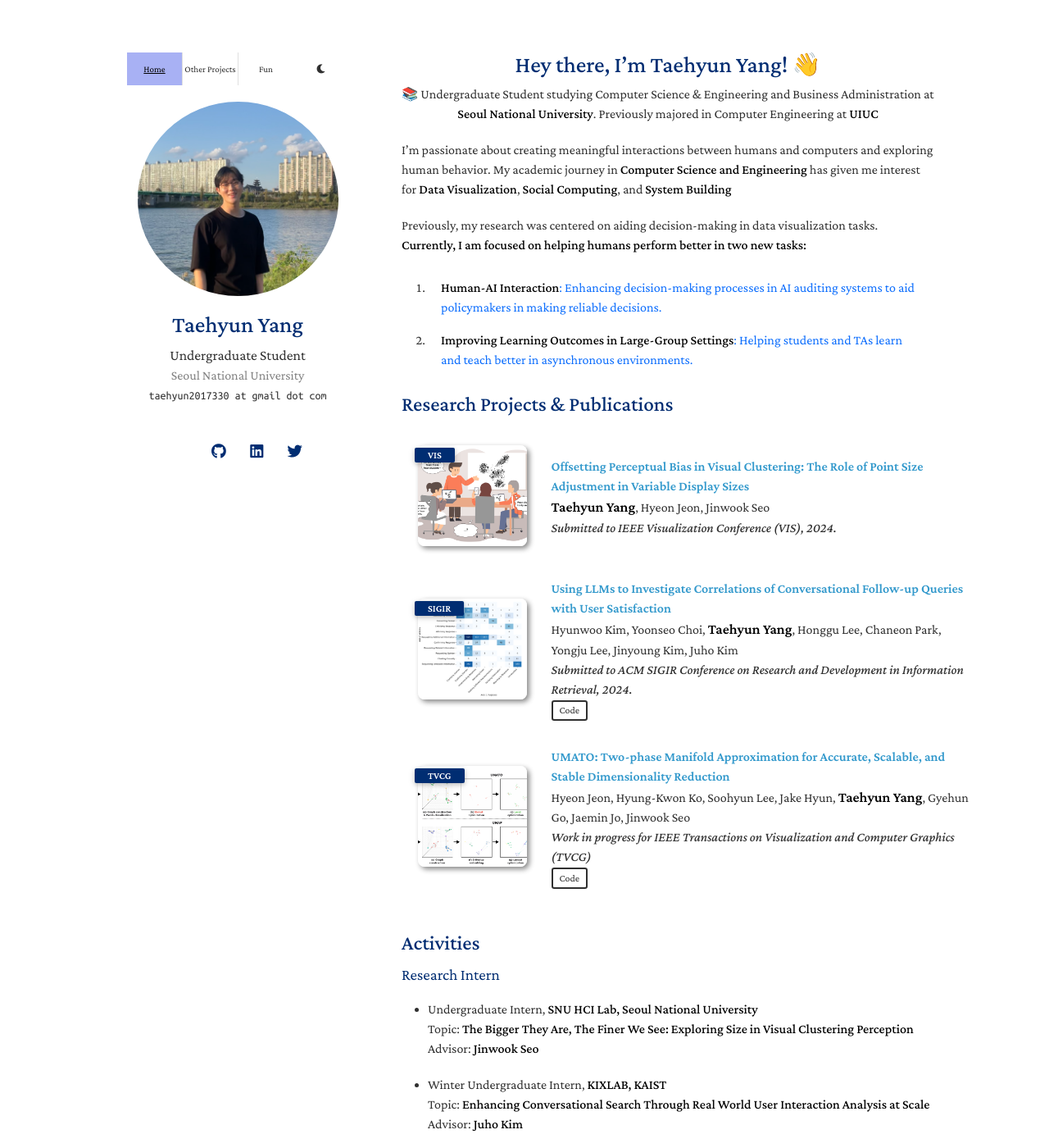
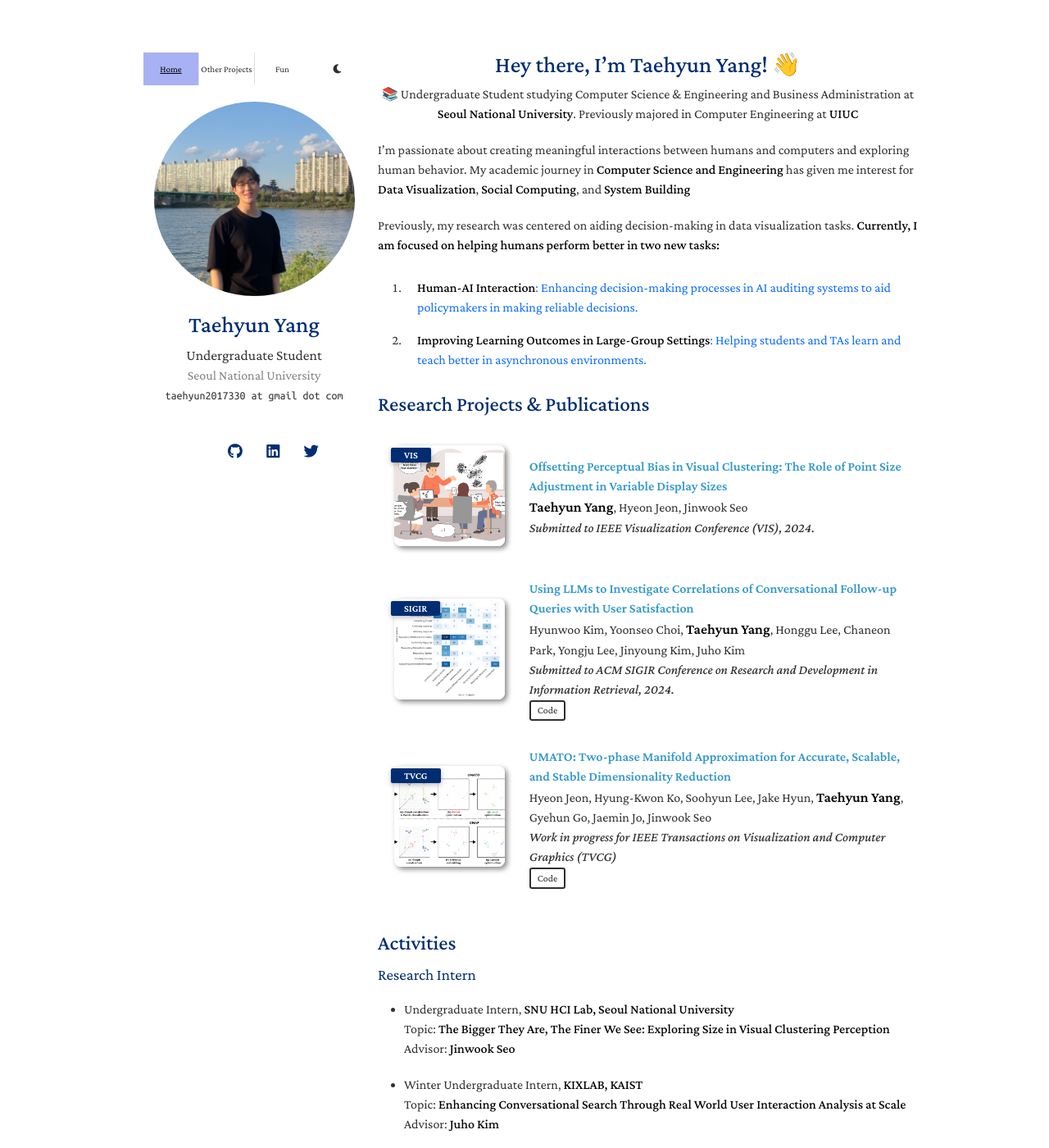
Before and after one commit to taehyun2017330/taehyun2017330.github.io, a Jekyll site: the page built from index.md, in a window 1280 px wide and 1400 px high. Shown: the whole window at 82% size. Built offline with Jekyll 4.4.1, drawn with Linux system fonts in a browser that asks for light colours; nearby versions of some CDN libraries; a style sheet for code colours, icons or effects is not loaded.

Commit message:
window change

```diff
--- a/_sass/minimal-light.scss
+++ b/_sass/minimal-light.scss
@@ -275,9 +275,45 @@ a:hover small {
 }
 
 .wrapper {
-  width:1000px;
-  margin:0 auto;
+  width: 950px;  /* Default width */
+  margin: 0 auto;
+
 }
+
+section {
+  width: 650px; /* Initial fixed width */
+  float: right;
+  padding-top: 4.0em;
+  padding-bottom: 50px;
+}
+
+/* Adjustments begin at 960px screen width */
+@media (min-width: 960px) {
+  .wrapper {
+    min-width: 950px;
+    width: 80%; /* This might result in a calculated width of 768px at a 960px viewport */
+    max-width: 1200px;
+  }
+
+  section {
+    min-width:650px;
+    /* Calculate additional width as a portion of the wrapper's increase from 950px */
+    width: calc(650px + (0.9 * (80vw - 950px))); /* Now using a pixel calculation directly */
+  }
+}
+
+/* Further adjustments for larger screens */
+@media (min-width: 1200px) {
+  .wrapper {
+    width: 75%; /* This might result in a calculated width of 900px at a 1200px viewport */
+    max-width: 1700px;
+  }
+
+  section {
+    width: calc(650px + (0.9 * (75vw - 950px))); /* Consistently using pixel calculations */
+  }
+}
+
 
 blockquote {
   border-left:1px solid #e5e5e5;
@@ -395,12 +431,7 @@ header ul a strong {
   color: var(--global-strong-color);
 }
 
-section {
-  width:650px;
-  float:right;
-  padding-top:4.0em;
-  padding-bottom:50px;
-}
+
 
 small {
   font-size:11px;
--- a/assets/css/publications.css
+++ b/assets/css/publications.css
@@ -57,7 +57,7 @@ body, body {
 
 blockquote { background: var(--global-bg-color); border-left: 2px solid var(--global-theme-color); margin: 1.5em 10px; padding: 0.5em 10px; font-size: 1.2rem; }
 
-@media print, screen and (min-width: 480px) {.col-sm-9 {width: 85%;}}
+@media print, screen and (min-width: 480px) {.col-sm-9 {width: 77%;}}
 html, body {
   overscroll-behavior: none; /* Prevents scroll chaining and overscroll effects */
 }
@@ -364,10 +364,8 @@ nav ul li a, nav ul li a:hover{
 
 @media (min-width: 960px) {
   .container.py-4 {
-    width: 120%;
-    margin-left: -20px;
+
   }
   .row.mt-3.g-3.grid{
-    width: 130%;
   }
 }
```
